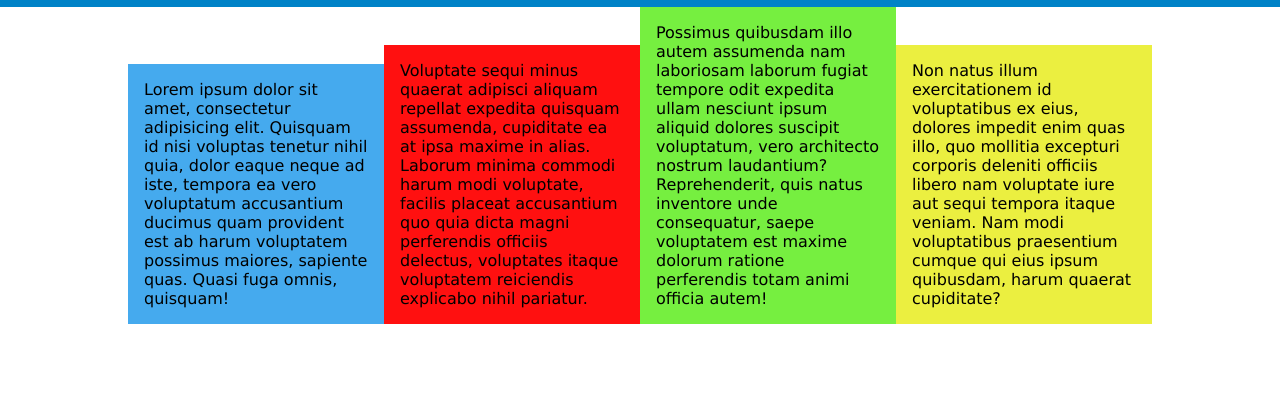
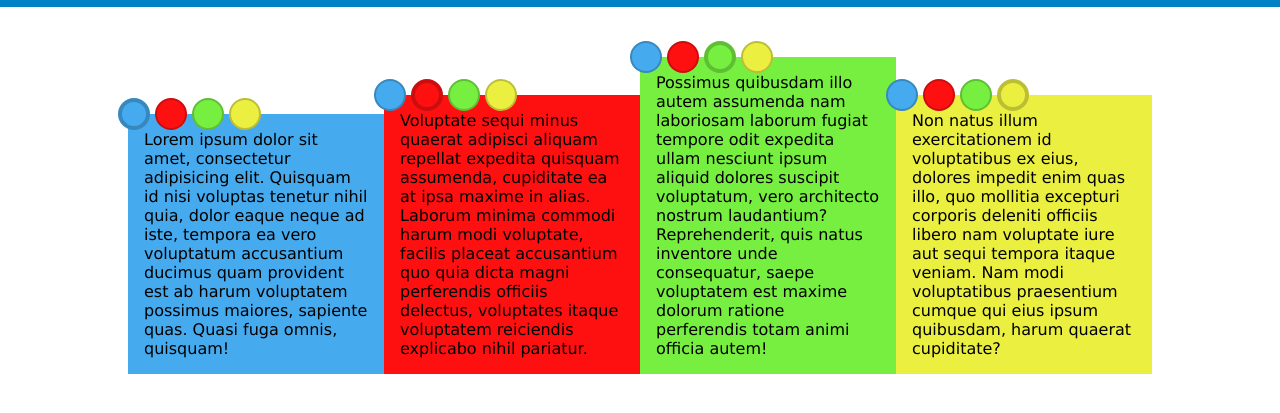
Before and after one commit to maxigor/ceep, a plain HTML site: page index.html in a window 1280 px wide. Shown: the part 49-462 px from the top of the page. Drawn offline with Linux system fonts and the light colour scheme.

Commit message:
Become a programmer, they said. It'll be fun, they said.

```diff
--- a/css/block/cards.css
+++ b/css/block/cards.css
@@ -1,23 +1,44 @@
+[data-color="first"] {
+   background-color: #45AAEE;
+}
+
+[data-color="second"] {
+   background-color: #FF1010;
+}
+
+[data-color="third"] {
+   background-color: #76EF40;
+}
+
+[data-color="fourth"] {
+   background-color: #EBEF40;
+}
+
 .card {
-   background-color: #EBEF40;
    padding: 16px;
    display: inline-block;
    box-sizing: border-box;
    width: 25%;
+   position: relative;
 }
 
-.card_colorFirst {
-   background-color: #45AAEE;
+.wrap-card-colors {
+   position: absolute;
+   top: -16px;
+   left: -10px;
 }
 
-.card_colorSecond {
-   background-color: #FF1010;
+.card-colors {
+   width: 32px;
+   height: 32px;
+   box-sizing: border-box;
+   border-radius: 50%;
+   border: 2px solid rgba(0, 0, 0, 0.2);
+   text-indent: -9999px;
+   overflow: hidden;
+   display: inline-block;
 }
 
-.card_colorThrid {
-   background-color: #76EF40;
+.card-colors.isActive {
+   border-width: 4px;
 }
-
-.card_colorFourth {
-   background-color: #EBEF40;
-}
--- a/css/block/header.css
+++ b/css/block/header.css
@@ -3,6 +3,7 @@
    height: 40px;
    padding-top: 8px;
    padding-bottom: 8px;
+   margin-bottom: 50px;
 }
 
 .header-title {
--- a/index.html
+++ b/index.html
@@ -25,19 +25,49 @@
 
       <section class="container">
          <ol>
-            <li class="card card_colorFirst">
-               Lorem ipsum dolor sit amet, consectetur adipisicing elit. Quisquam id nisi voluptas tenetur nihil quia, dolor eaque neque ad iste, tempora ea vero voluptatum accusantium ducimus quam provident est ab harum voluptatem possimus maiores, sapiente quas. Quasi fuga omnis, quisquam!
+            <li class="card" data-color="first">
+               <nav class="wrap-card-colors">
+                  <ul>
+                     <li class="card-colors isActive" data-color="first"><a href="">Azul</a></li>
+                     <li class="card-colors" data-color="second"><a href="">Vermelho</a></li>
+                     <li class="card-colors" data-color="third"><a href="">Verde</a></li>
+                     <li class="card-colors" data-color="fourth"><a href="">Amarelo</a></li>
+                  </ul>
+               </nav>
+               <p>Lorem ipsum dolor sit amet, consectetur adipisicing elit. Quisquam id nisi voluptas tenetur nihil quia, dolor eaque neque ad iste, tempora ea vero voluptatum accusantium ducimus quam provident est ab harum voluptatem possimus maiores, sapiente quas. Quasi fuga omnis, quisquam!</p>
             </li><!--
-         --><li class="card card_colorSecond">
-               Voluptate sequi minus quaerat adipisci aliquam repellat expedita quisquam assumenda, cupiditate ea at ipsa maxime in alias. Laborum minima commodi harum modi voluptate, facilis placeat accusantium quo quia dicta magni perferendis officiis delectus, voluptates itaque voluptatem reiciendis explicabo nihil pariatur.
+         --><li class="card" data-color="second">
+               <nav class="wrap-card-colors">
+                  <ul>
+                     <li class="card-colors" data-color="first"><a href="">Azul</a></li>
+                     <li class="card-colors isActive" data-color="second"><a href="">Vermelho</a></li>
+                     <li class="card-colors" data-color="third"><a href="">Verde</a></li>
+                     <li class="card-colors" data-color="fourth"><a href="">Amarelo</a></li>                  </ul>
+               </nav>
+               <p>Voluptate sequi minus quaerat adipisci aliquam repellat expedita quisquam assumenda, cupiditate ea at ipsa maxime in alias. Laborum minima commodi harum modi voluptate, facilis placeat accusantium quo quia dicta magni perferendis officiis delectus, voluptates itaque voluptatem reiciendis explicabo nihil pariatur.</p>
             </li><!--
-         --><li class="card card_colorThrid">
-               Possimus quibusdam illo autem assumenda nam laboriosam laborum fugiat tempore odit expedita ullam nesciunt ipsum aliquid dolores suscipit voluptatum, vero architecto nostrum laudantium? Reprehenderit, quis natus inventore unde consequatur, saepe voluptatem est maxime dolorum ratione perferendis totam animi officia autem!
+         --><li class="card" data-color="third">
+               <nav class="wrap-card-colors">
+                  <ul>
+                     <li class="card-colors" data-color="first"><a href="">Azul</a></li>
+                     <li class="card-colors" data-color="second"><a href="">Vermelho</a></li>
+                     <li class="card-colors isActive" data-color="third"><a href="">Verde</a></li>
+                     <li class="card-colors" data-color="fourth"><a href="">Amarelo</a></li>                  </ul>
+               </nav>
+               <p>Possimus quibusdam illo autem assumenda nam laboriosam laborum fugiat tempore odit expedita ullam nesciunt ipsum aliquid dolores suscipit voluptatum, vero architecto nostrum laudantium? Reprehenderit, quis natus inventore unde consequatur, saepe voluptatem est maxime dolorum ratione perferendis totam animi officia autem!</p>
             </li><!--
-         --><li class="card card_colorFourth ">
-               Non natus illum exercitationem id voluptatibus ex eius, dolores impedit enim quas illo, quo mollitia excepturi corporis deleniti officiis libero nam voluptate iure aut sequi tempora itaque veniam. Nam modi voluptatibus praesentium cumque qui eius ipsum quibusdam, harum quaerat cupiditate?
+         --><li class="card" data-color="fourth">
+               <nav class="wrap-card-colors">
+                  <ul>
+                     <li class="card-colors" data-color="first"><a href="">Azul</a></li>
+                     <li class="card-colors" data-color="second"><a href="">Vermelho</a></li>
+                     <li class="card-colors" data-color="third"><a href="">Verde</a></li>
+                     <li class="card-colors isActive" data-color="fourth"><a href="">Amarelo</a></li>                  </ul>
+               </nav>
+               <p>Non natus illum exercitationem id voluptatibus ex eius, dolores impedit enim quas illo, quo mollitia excepturi corporis deleniti officiis libero nam voluptate iure aut sequi tempora itaque veniam. Nam modi voluptatibus praesentium cumque qui eius ipsum quibusdam, harum quaerat cupiditate?</p>
             </li>
          </ol>
       </section>
+      <script src="js/block/card.js"></script>
    </body>
 </html>
--- /dev/null
+++ b/js/block/card.js
@@ -0,0 +1,21 @@
+var $cards = document.querySelectorAll('.card');
+var $cardColors = document.querySelectorAll('.card-colors');
+
+for (var i = 0; i < $cards.length; i++) {
+   $cards[i].addEventListener('click', function(event){
+      var $this = event.target;
+
+      if ($this.classList.contains('card-colors')) {
+         var $card = this;
+
+         $card.dataset.color = $this.dataset.color;
+
+         for (var position = 0; position < $cardColors.length; position++) {
+            $cardColors[position].classList.remove('isActive');
+         }
+
+         $this.classList.add('isActive');
+      };
+
+   });
+};
```
